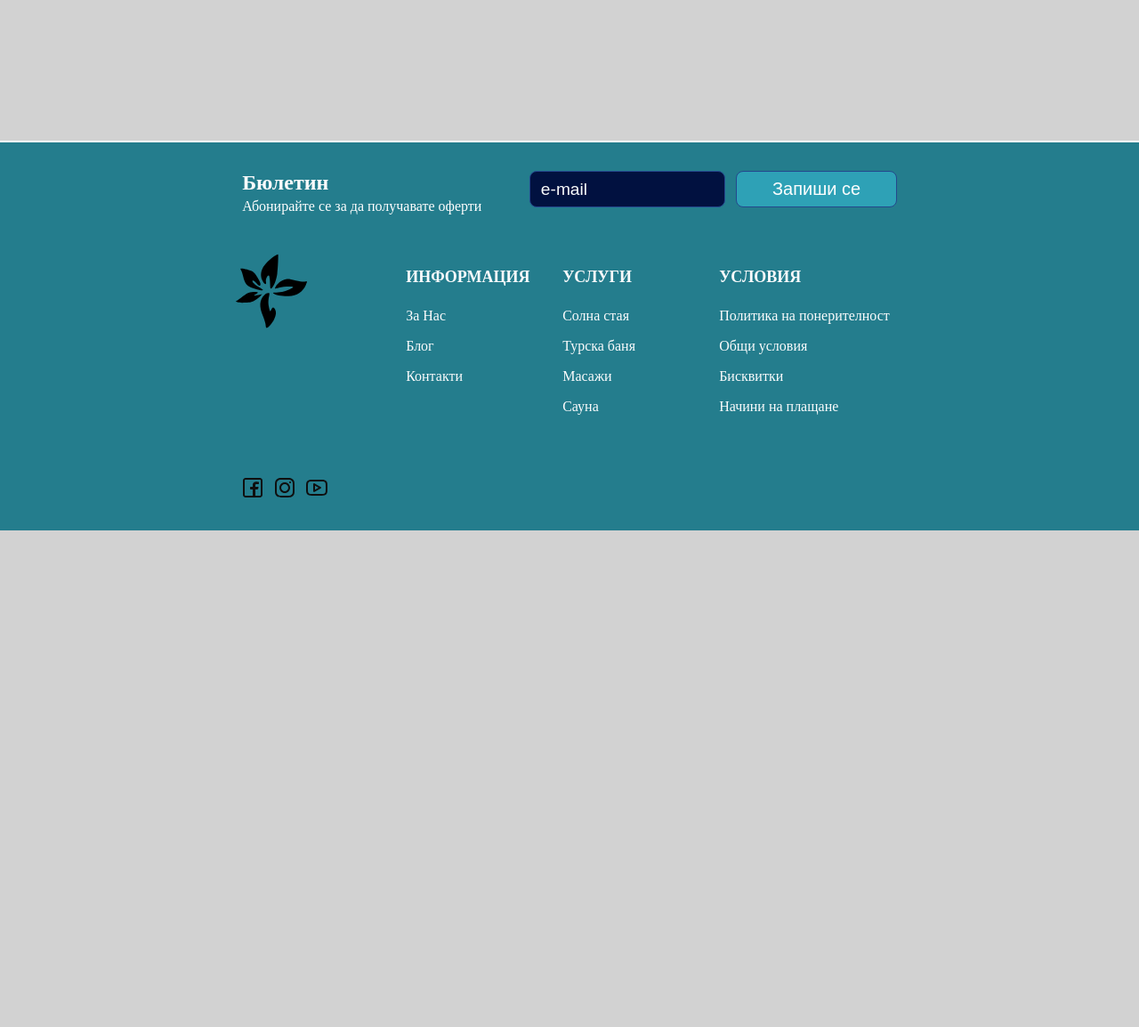
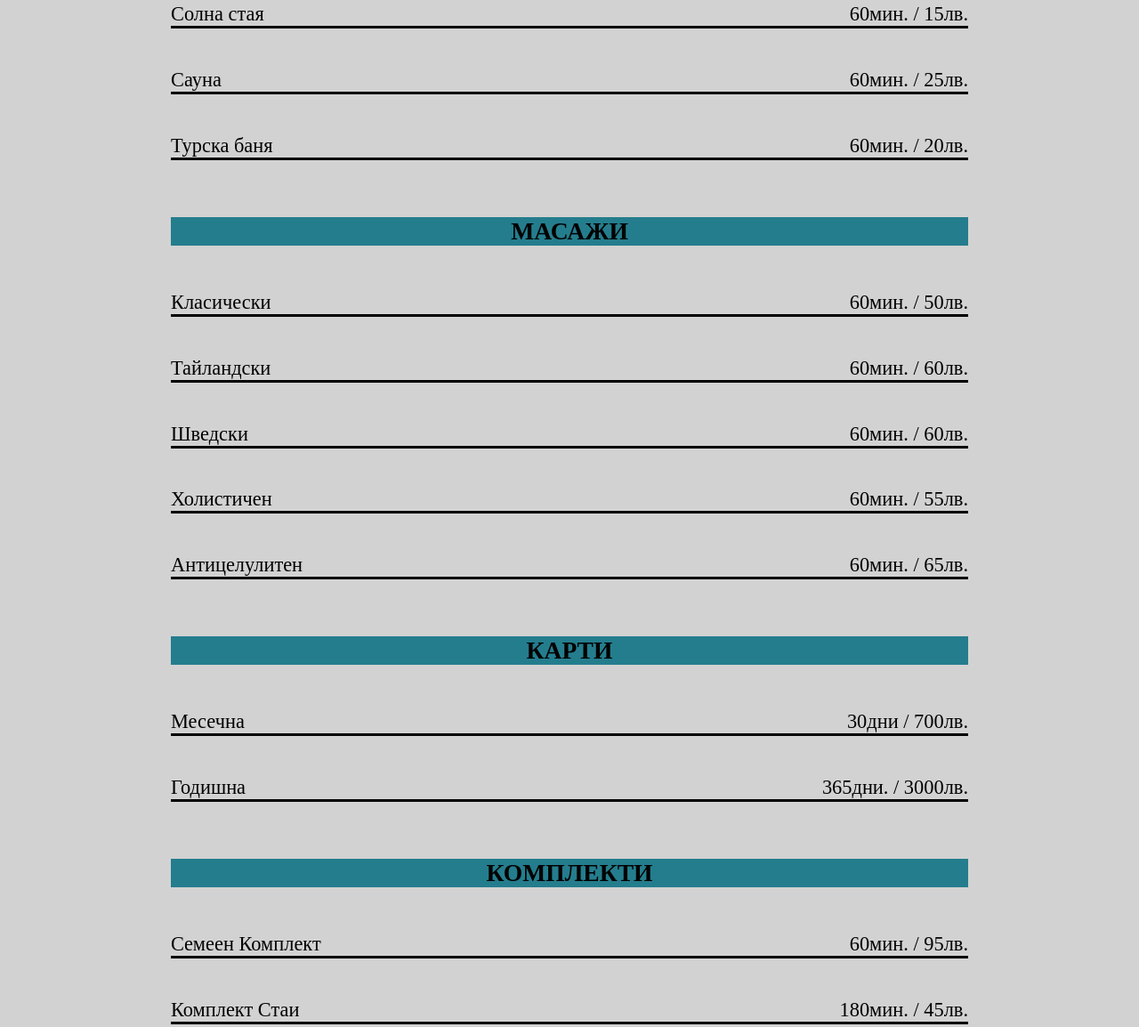
Before and after one commit to Viktor1510/Spa-hotel, a plain HTML site: page ceni.html in a window 1280 px wide. Shown: the part 342-1496 px from the top of the page at 89% size. Before the commit the page ends 938 px from the top, so only its background shows below. Drawn offline with Linux system fonts and the light colour scheme.

Commit message:
Ceni page done

```diff
--- a/CSS files/ceni.css
+++ b/CSS files/ceni.css
@@ -3,6 +3,42 @@ body{
     margin:0;
 }
 .textbox{
-    height: 500px;
+    height: 100%;
     padding-top:120px;
 }
+.textbox h1{
+    text-align: center;
+    font-size: 50px;
+    padding:20px;
+    padding-bottom: 5%;
+}
+.textbox table{
+    margin-top: 4%;
+    border-collapse: collapse;
+    margin-left: auto;
+    margin-right: auto;
+    width:70%;
+    padding-top: 2%;
+    font-size:140%;
+    margin-bottom: 5%;
+}
+.textbox tr{
+    border-bottom: solid;
+}
+tr.spaceUpper>td {
+    padding-top: 2em;
+  }
+.head{
+    width: 70%;
+    margin-left:auto;
+    margin-right:auto;
+    background:#247d8d;
+    text-align: center;
+    font-size:115%;
+}
+.t-name{
+    text-align: left;
+}
+.t-price{
+    text-align:right;
+}
--- a/ceni.html
+++ b/ceni.html
@@ -137,7 +137,107 @@
             </div>
         </div>
     </nav>
+    <div class="head">
+
+    </div>
     <div class="textbox">
+        <h1>Цени</h1>
+        <div class="head">
+            <h2>СТАИ</h2>
+        </div>
+        <table>
+            <tr >
+                <td class="t-name">Солна стая</td>
+                <td class="t-price">60мин. / 15лв.</td>
+            </tr>
+            <tr class="spaceUpper">
+                <td class="t-name">Сауна</td>
+                <td class="t-price">60мин. / 25лв.</td>
+            </tr>
+            <tr class="spaceUpper">
+                <td class="t-name">Турска баня</td>
+                <td class="t-price">60мин. / 20лв.</td>
+            </tr>
+        </table>
+        <div class="head">
+            <h2>МАСАЖИ</h2>
+        </div>
+        <table>
+            <tr>
+                <td class="t-name">
+                    Класически
+                </td>
+                <td class="t-price">60мин. / 50лв.</td>
+            </tr>
+            <tr class="spaceUpper">
+                <td class="t-name">
+                    Тайландски
+                </td>
+                <td class="t-price">60мин. / 60лв. </td>
+            </tr>
+            <tr class="spaceUpper">
+                <td class="t-name">
+                    Шведски
+                </td>
+                <td class="t-price">60мин. / 60лв. </td>
+            </tr>
+            <tr class="spaceUpper">
+                <td class="t-name">
+                    Холистичен
+                </td>
+                <td class="t-price">60мин. / 55лв.</td>
+            </tr>
+            <tr class="spaceUpper">
+                <td class="t-name">
+                    Антицелулитен
+                </td>
+                <td class="t-price">
+                    60мин. / 65лв.
+                </td>
+            </tr>
+        </table>
+        <div class="head">
+            <h2>КАРТИ</h2>
+        </div>
+        <table>
+            <tr>
+                <td class="t-name">
+                    Месечна
+                </td>
+                <td class="t-price">
+                    30дни / 700лв.
+                </td>
+            </tr>
+            <tr class="spaceUpper">
+                <td class="t-name">
+                    Годишна
+                </td>
+                <td class="t-price">
+                    365дни. / 3000лв.
+                </td>
+            </tr>
+        </table>
+        <div class="head">
+            <h2>КОМПЛЕКТИ</h2>
+        </div>
+        <table>
+            <tr>
+                <td class="t-name">
+                    Сeмеен Комплект
+                </td>
+                <td class="t-price">
+                    60мин. / 95лв.
+                </td>
+            </tr>
+            <tr class="spaceUpper">
+                <td class="t-name">
+                    Комплект Стаи
+                </td>
+                <td class="t-price">
+                    180мин. / 45лв.
+                </td>
+            </tr>
+        </table>
     </div>
     <footer>
         <div class="footer-line"></div>
```
